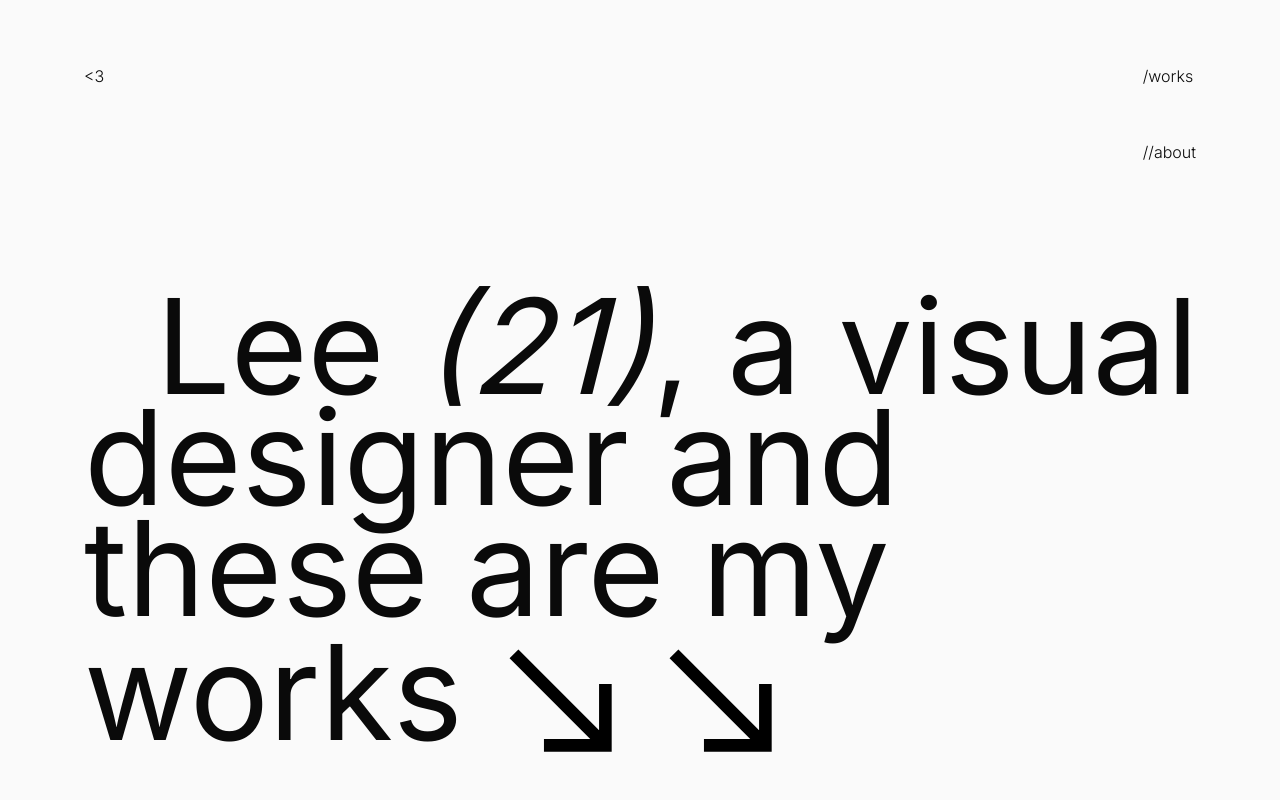
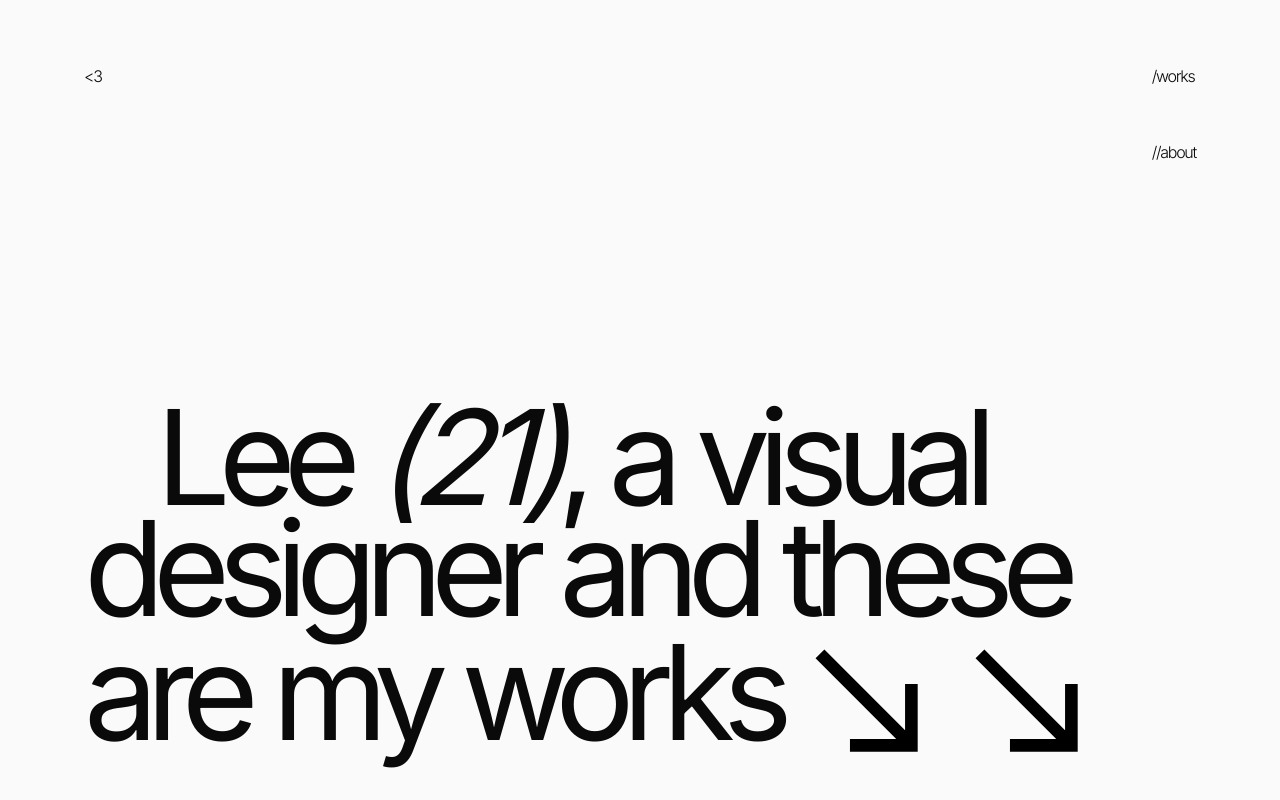
Before and after one commit to dean-effi/lee-portfolio, a Next.js app: page / in a window 1280 px wide. Shown: the top 800 px of the page. Built offline with nearby package versions, Linux system fonts and the light colour scheme.

Commit message:
change tracking to em instead of % because it doesnt work in chrome

```diff
--- a/app/[projectId]/page.tsx
+++ b/app/[projectId]/page.tsx
@@ -11,14 +11,14 @@ export default function Home() {
   if (!project) return <div>no project found</div>
   return (
     <div className="bg-neutral-950 text-neutral-50 px-9 md:px-13 pt-6 xl:gap-18  md:pt-10 xl:grid xl:grid-cols-2 relative">
-      <div className=" indent-[42px] md:indent-18 xl:h-max xl:sticky xl:top-10 ">
+      <div className=" leading-[0.9] tracking-[-0.08em]  indent-[42px] md:indent-18 xl:h-max xl:sticky xl:top-10 less-space ">
         <div className="mb-12">
           <h1 className="text-2xl md:text-[28px] ">{project.name}</h1>
           <p className="italic indent-0">
             {project.type.map(t => `(${t})`)}
           </p>
         </div>
-        <p className=" md:text-xl">{project.descrpition}</p>
+        <p className=" md:text-xl ">{project.descrpition}</p>
         <p className="italic  md:text-xl">{project.created}</p>
       </div>
 
--- a/app/about/Footer.tsx
+++ b/app/about/Footer.tsx
@@ -4,7 +4,7 @@ import React from "react"
 export default function Footer() {
   return (
     <footer>
-      <ul className="flex justify-center gap-[66px] lg:pt-30 md:justify-end md:pr-10 pt-20">
+      <ul className="flex  justify-center gap-[66px] lg:pt-30 md:justify-end md:pr-10 pt-20">
         <li>
           <Link
             href={"https://www.instagram.com/leeeeee.indd/"}
--- a/app/about/page.tsx
+++ b/app/about/page.tsx
@@ -3,9 +3,9 @@ import Footer from "./Footer"
 
 export default function about() {
   return (
-    <div className=" leading-tight tracking-[-8%]">
+    <div className=" leading-tight tracking-[-0.08em] ">
       <main className="px-9 md:px-13 xl:pt-14 ">
-        <div className="text-[24px] md:text-[28px] mb-9 ">
+        <div className="text-[18px] sm:text-[22px] md:text-[26px] lg:text-[28px] mb-9 ">
           <p className="indent-[42px] lg:indent-[72px]">
             I'm Lee, a 21-year-old Visual Communication student in my
             4th year at Bezalel Academy of Arts and Design in
--- a/app/components/NavBar.tsx
+++ b/app/components/NavBar.tsx
@@ -8,7 +8,7 @@ export default function NavBar() {
   const theme = path === "" || path === "about" ? "light" : "dark"
   return (
     <nav
-      className={`flex justify-between md:px-[52px] lg:px-[84px] px-9 pt-16 pb-9 tracking-[-8%] ${
+      className={`flex justify-between md:px-[52px] lg:px-[84px] px-9 pt-16 pb-9 tracking-[-0.08em] ${
         theme === "dark" ? "text-neutral-50 bg-neutral-950" : ""
       }`}
     >
--- a/app/page.tsx
+++ b/app/page.tsx
@@ -8,9 +8,9 @@ export default function Home() {
       Date.now() - new Date(2004, 8, 11).getTime()
     ).getFullYear() - 1970
   return (
-    <main className=" tracking-[-9%] ">
+    <main className=" tracking-[-0.09em] ">
       <header className="h-[calc(100vh-200px)] grid items-end px-8 pr-5">
-        <h1 className="sm:mx-13 md:text-[84px] mb-4 text-[65px]  leading-[0.84] indent-[42px] md:indent-[72px] 2xl:text-[160px] md:w-[text-100px] lg:text-[132px] 3xl:text-[192px] font-normal">
+        <h1 className="sm:mx-13 md:text-[84px] mb-4 text-[65px] tracking-[-0.09em] leading-[0.84] indent-[42px] md:indent-[72px] 2xl:text-[160px] md:w-[text-100px] lg:text-[132px] 3xl:text-[192px] font-normal">
           Lee <span className="italic">({age})</span>, a visual
           designer and these are my works{" "}
           <div className="inline-flex -ml-4 items-center h-full align-middle">
--- a/projectsData.ts
+++ b/projectsData.ts
@@ -83,8 +83,8 @@ const projectsData: ProjectType[] = [
     name: "Zeit",
     preview: "/zeit/preview.webp",
     images: [
+      "/zeit/02.webp",
       "/zeit/01.webp",
-      "/zeit/02.webp",
       "/zeit/03.webp",
       "/zeit/04.webp",
       "/zeit/05.webp",
```
